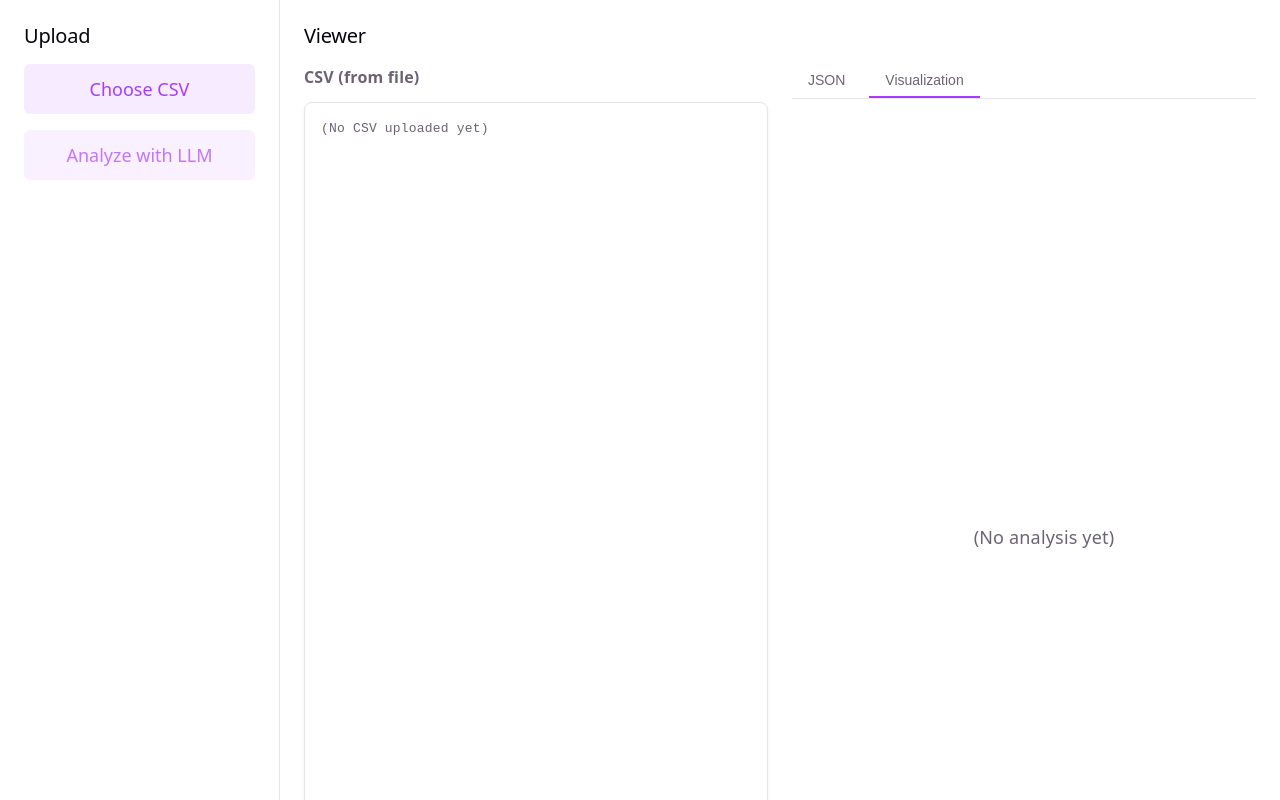
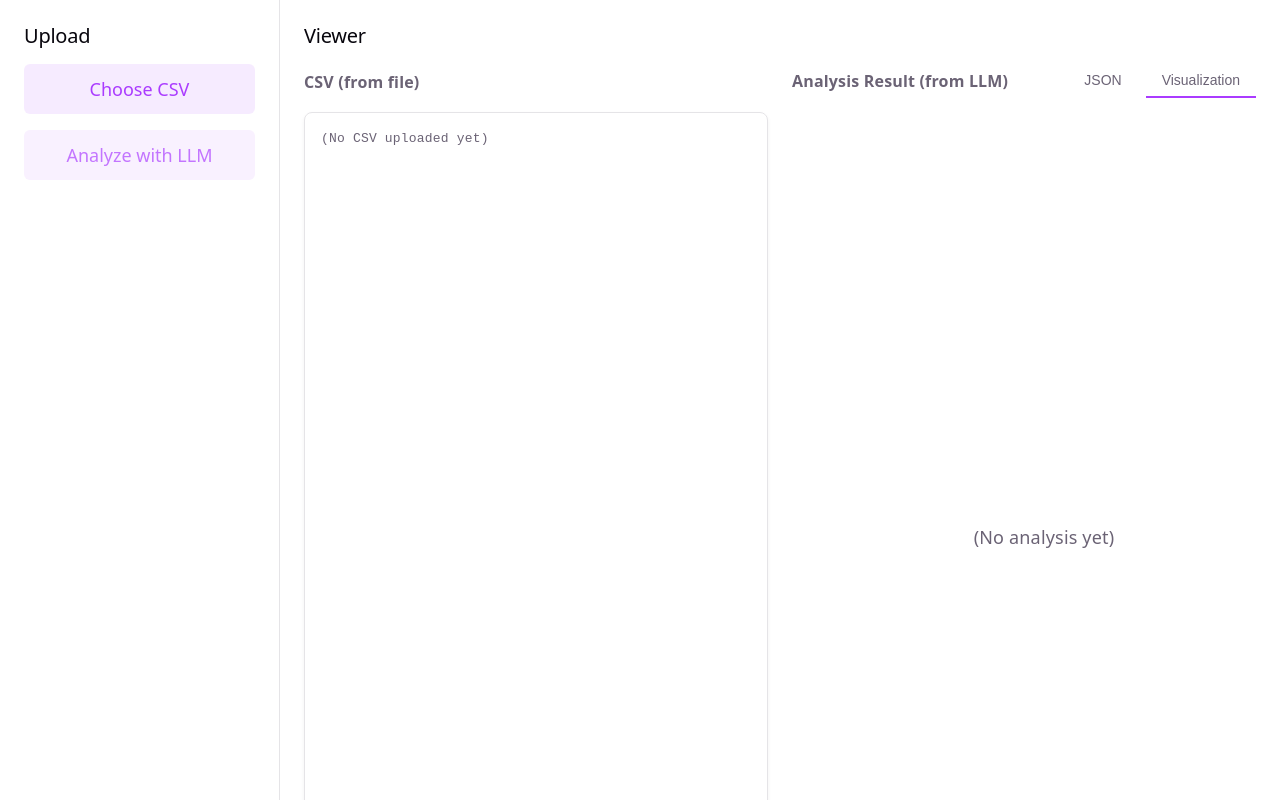
Before and after one commit to davploy/dataB-MVP, a Vue app in the folder datab-mvp-frontend/: page / in a window 1280 px wide. Shown: the top 800 px of the page. Built offline with nearby package versions, Linux system fonts and the light colour scheme.

Commit message:
Fixed box padding & spacing for CSV vs JSON/Viz

```diff
--- a/datab-mvp-frontend/src/components/CsvPreviewComponent.vue
+++ b/datab-mvp-frontend/src/components/CsvPreviewComponent.vue
@@ -49,6 +49,7 @@ const props = defineProps({
   margin: 0 0 12px;
   font-size: 16px;
   flex-shrink: 0;
+  padding: 5px 0;
 }
 
 .table-container {
--- a/datab-mvp-frontend/src/components/ResultJSONPreviewComponent.vue
+++ b/datab-mvp-frontend/src/components/ResultJSONPreviewComponent.vue
@@ -6,7 +6,6 @@ const props = defineProps({
 
 <template>
   <div class="result-preview">
-    <h3 class="section-title">Analysis Result (from LLM)</h3>
     <pre class="preview">{{ analysisResult ? JSON.stringify(analysisResult, null, 2) : '(No analysis yet)' }}</pre>
   </div>
 </template>
@@ -15,14 +14,8 @@ const props = defineProps({
 .result-preview {
   display: flex;
   flex-direction: column;
-  height: 900px;
+  height: 100%;
   min-height: 0;
-}
-
-.section-title {
-  margin: 0 0 12px;
-  font-size: 16px;
-  flex-shrink: 0;
 }
 
 .preview {
--- a/datab-mvp-frontend/src/components/VisualizationToggleComponent.vue
+++ b/datab-mvp-frontend/src/components/VisualizationToggleComponent.vue
@@ -12,6 +12,8 @@ const activeTab = ref('visualization')
 
 <template>
   <div class="visualization-toggle">
+    <div class="header">
+      <h3 class="section-title">Analysis Result (from LLM)</h3>
       <div class="tab-buttons">
         <button
           :class="['tab-btn', { active: activeTab === 'json' }]"
@@ -25,7 +27,7 @@ const activeTab = ref('visualization')
         >
           Visualization
         </button>
-
+      </div>
     </div>
 
     <div class="tab-content">
@@ -43,16 +45,30 @@ const activeTab = ref('visualization')
 .visualization-toggle {
   display: flex;
   flex-direction: column;
-  height: 100%;
+  height: 900px;
   min-height: 0;
+}
+
+.header {
+  display: flex;
+  justify-content: space-between;
+  align-items: center;
+  gap: 16px;
+  margin-bottom: 12px;
+  flex-shrink: 0;
+}
+
+.section-title {
+  margin: 0;
+  font-size: 16px;
+  flex-shrink: 0;
+  white-space: nowrap;
 }
 
 .tab-buttons {
   display: flex;
   gap: 8px;
-  margin-bottom: 12px;
   flex-shrink: 0;
-  border-bottom: 1px solid var(--border);
 }
 
 .tab-btn {
```
Lines whose indentation alone changed are shown as unchanged.
